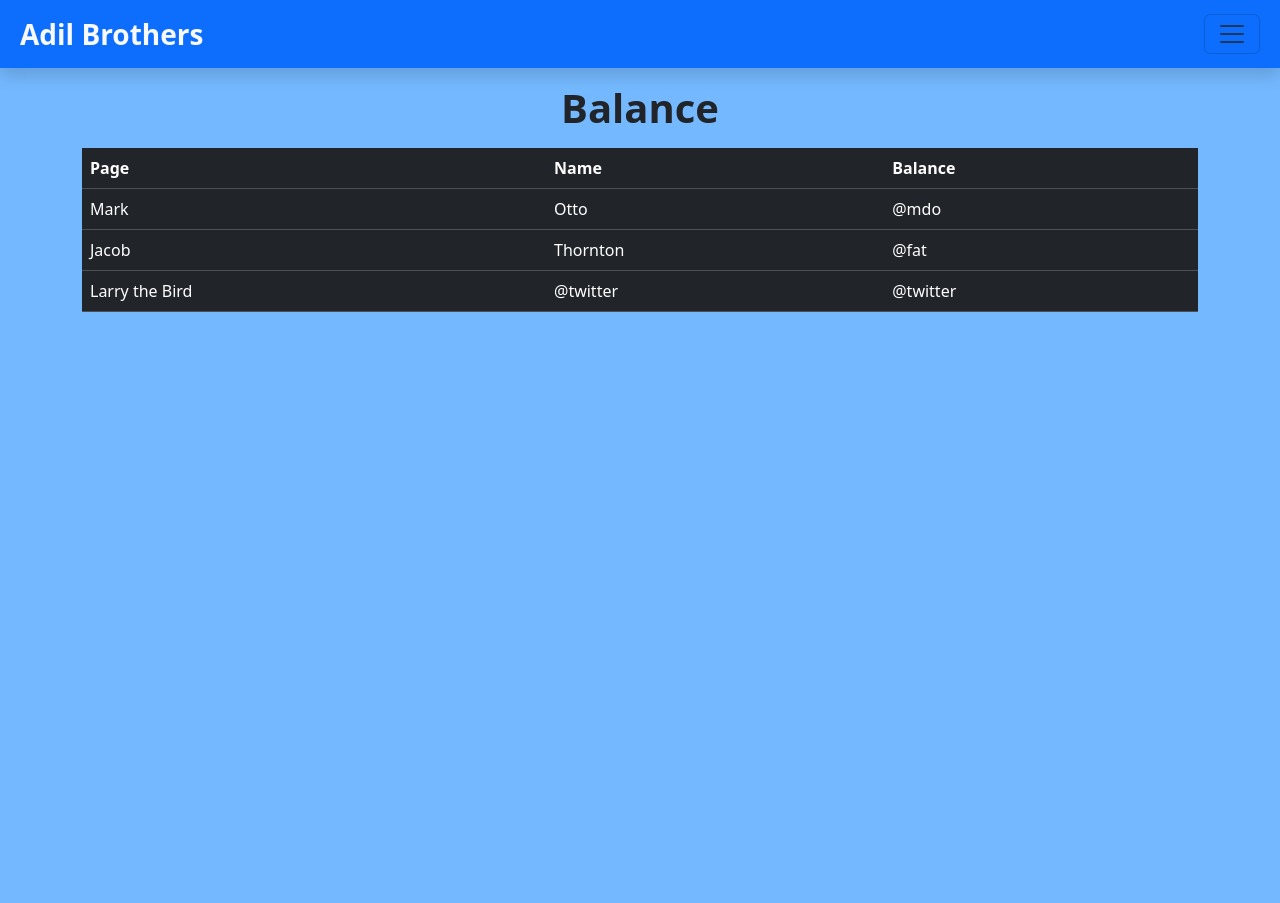
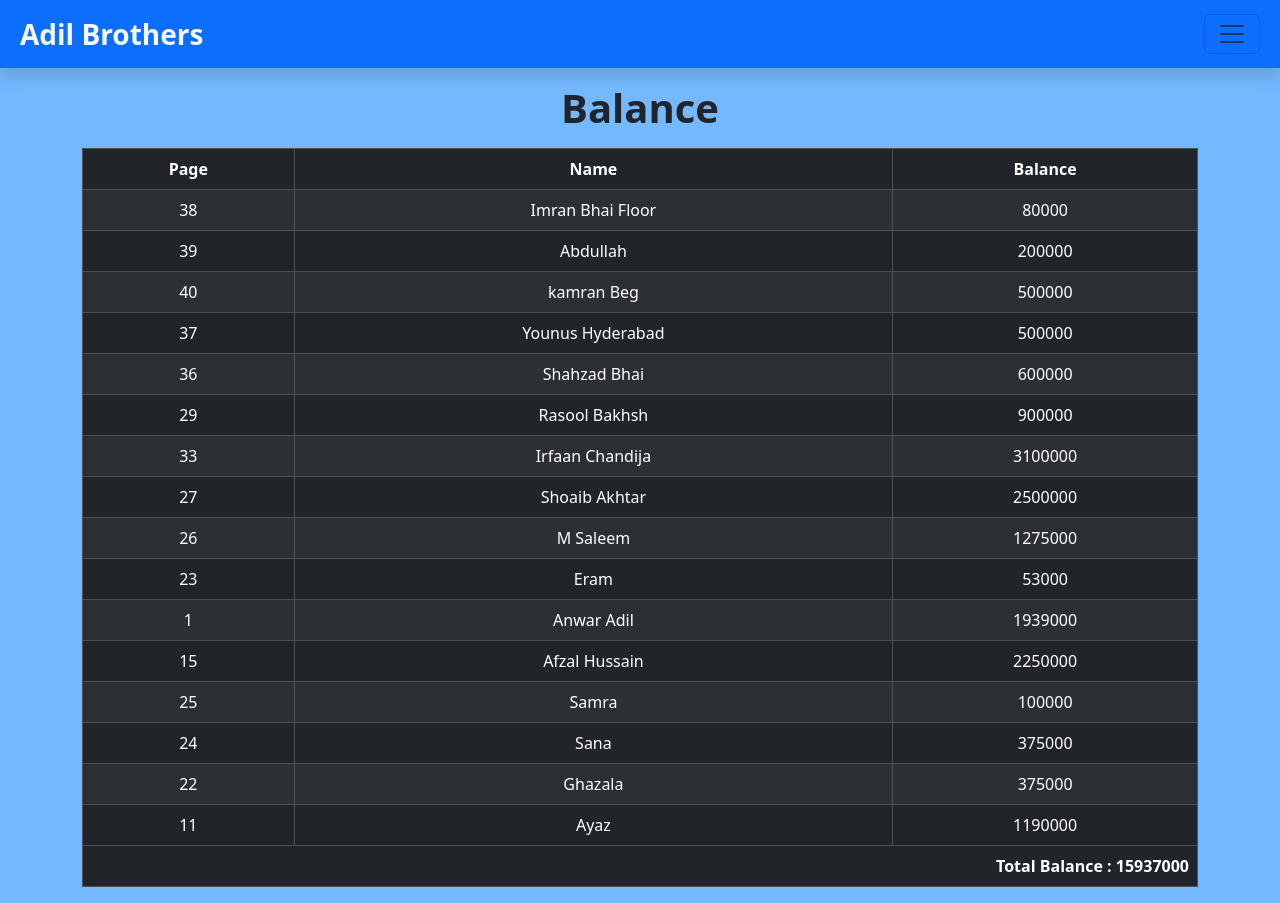
Before and after one commit to digitalrehman/Bussiness-Managment, a React (Vite) app: page /Balance in a window 1280 px wide. Before the commit the page ends 800 px from the top, so only its background shows below. Built offline with nearby package versions, Linux system fonts and the light colour scheme.

Commit message:
Update Balance.jsx\

```diff
--- a/src/Componentes/Balance/Balance.jsx
+++ b/src/Componentes/Balance/Balance.jsx
@@ -1,6 +1,94 @@
 import React from "react";
+import { Table } from "react-bootstrap";
+const Balance = () => {
+  const data = [
+    {
+      page: "38",
+      Name: "Imran Bhai Floor",
+      balance: "80000",
+    },
+    {
+      page: "39",
+      Name: "Abdullah",
+      balance: "200000",
+    },
+    {
+      page: "40",
+      Name: "kamran Beg",
+      balance: "500000",
+    },
+    {
+      page: "37",
+      Name: "Younus Hyderabad",
+      balance: "500000",
+    },
+    {
+      page: "36",
+      Name: "Shahzad Bhai",
+      balance: "600000",
+    },
+    {
+      page: "29",
+      Name: "Rasool Bakhsh",
+      balance: "900000",
+    },
+    {
+      page: "33",
+      Name: "Irfaan Chandija",
+      balance: "3100000",
+    },
+    {
+      page: "27",
+      Name: "Shoaib Akhtar",
+      balance: "2500000",
+    },
+    {
+      page: "26",
+      Name: "M Saleem",
+      balance: "1275000",
+    },
+    {
+      page: "23",
+      Name: "Eram",
+      balance: "53000",
+    },
+    {
+      page: "1",
+      Name: "Anwar Adil",
+      balance: "1939000",
+    },
+    {
+      page: "15",
+      Name: "Afzal Hussain",
+      balance: "2250000",
+    },
+    {
+      page: "25",
+      Name: "Samra",
+      balance: "100000",
+    },
+    {
+      page: "24",
+      Name: "Sana",
+      balance: "375000",
+    },
+    {
+      page: "22",
+      Name: "Ghazala",
+      balance: "375000",
+    },
+    {
+      page: "11",
+      Name: "Ayaz",
+      balance: "1190000",
+    },
+  ];
 
-const Balance = () => {
+  let sum = 0;
+  for (let i = 0; i < data.length; i++) {
+    sum += parseInt(data[i].balance);
+  }
+
   return (
     <>
       <div className="container">
@@ -9,32 +97,41 @@ const Balance = () => {
             <div className="text-center my-3 ">
               <h1 className="fw-bold">Balance</h1>
             </div>
-            <table class="table table-dark">
+            <Table
+              striped
+              bordered
+              hover
+              responsive
+              variant="dark"
+              style={{ overflowX: "auto" }}
+            >
               <thead>
                 <tr>
-                  <th scope="col">Page</th>
-                  <th scope="col">Name</th>
-                  <th scope="col">Balance</th>
+                  <th style={{ textAlign: "center" }}>Page</th>
+                  <th style={{ textAlign: "center" }}>Name</th>
+                  <th style={{ textAlign: "center" }}>Balance</th>
                 </tr>
               </thead>
               <tbody>
+                {data.map((item, index) => (
+                  <tr key={index}>
+                    <td style={{ textAlign: "center" }}>{item.page}</td>
+                    <td style={{ textAlign: "center" }}>{item.Name}</td>
+                    <td style={{ textAlign: "center" }}>{item.balance}</td>
+                  </tr>
+                ))}
+              </tbody>
+              <tfoot>
                 <tr>
-                  <td>Mark</td>
-                  <td>Otto</td>
-                  <td>@mdo</td>
+                  <td
+                    colSpan="3"
+                    style={{ textAlign: "right", fontWeight: "bold" }}
+                  >
+                    Total Balance : {sum}
+                  </td>
                 </tr>
-                <tr>
-                  <td>Jacob</td>
-                  <td>Thornton</td>
-                  <td>@fat</td>
-                </tr>
-                <tr>
-                  <td>Larry the Bird</td>
-                  <td>@twitter</td>
-                  <td>@twitter</td>
-                </tr>
-              </tbody>
-            </table>
+              </tfoot>
+            </Table>
           </div>
         </div>
       </div>
```
